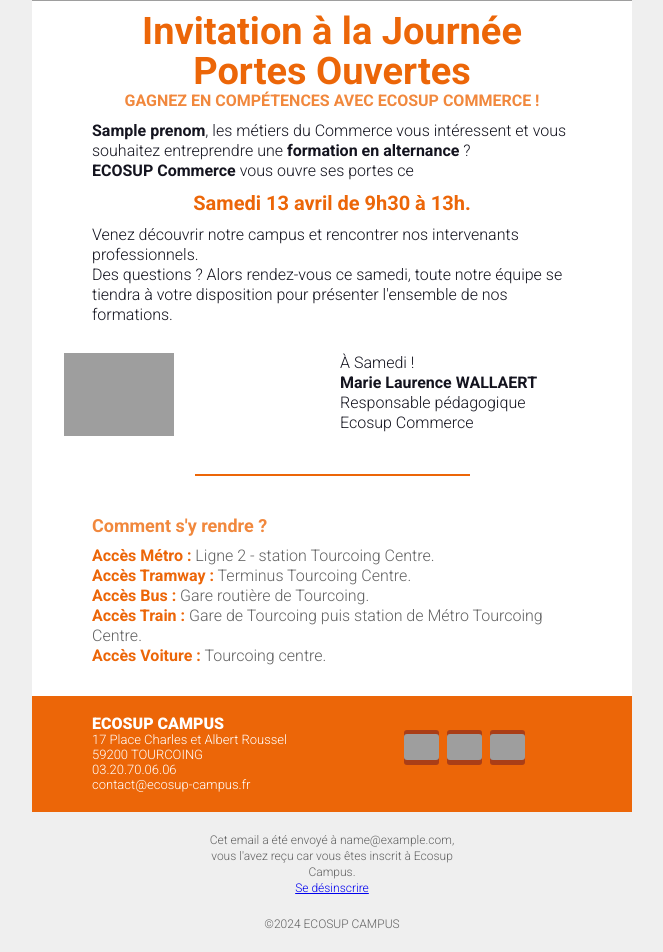
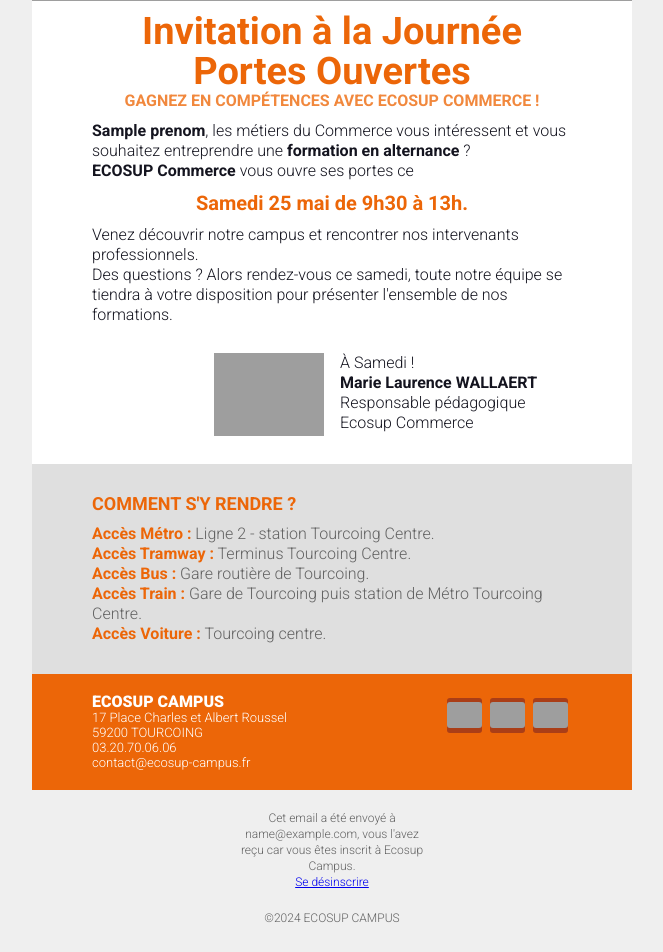
Before and after one commit to StraetenMax/commercejpo25052024, a Node project: template html/index.html in a window 1280 px wide. Shown: the part 485-1437 px from the top of the page, without its empty margins (308-971 px from the left). After the commit the page ends 1408 px from the top, so only its background shows below. Run offline with Node 20 templates, Linux system fonts and the light colour scheme; the template is opened without the code that fills it: most values are stand-ins (such as "Sample title", 1, 10 or a date in 2020); grey boxes are pictures that could not be loaded.

Commit message:
première finalisation

```diff
--- a/html/index.html
+++ b/html/index.html
@@ -46,7 +46,7 @@
 .mj-column-px-530 { width:530px !important; max-width: 530px; }
 .mj-column-per-50 { width:50% !important; max-width: 50%; }
 .mj-column-px-265 { width:265px !important; max-width: 265px; }
-.mj-column-px-300 { width:300px !important; max-width: 300px; }
+.mj-column-px-250 { width:250px !important; max-width: 250px; }
       }
     </style>
     <style media="screen and (min-width:480px)">
@@ -55,7 +55,7 @@
 .moz-text-html .mj-column-px-530 { width:530px !important; max-width: 530px; }
 .moz-text-html .mj-column-per-50 { width:50% !important; max-width: 50%; }
 .moz-text-html .mj-column-px-265 { width:265px !important; max-width: 265px; }
-.moz-text-html .mj-column-px-300 { width:300px !important; max-width: 300px; }
+.moz-text-html .mj-column-px-250 { width:250px !important; max-width: 250px; }
     </style>
 
 
@@ -72,6 +72,7 @@
 
     <style type="text/css">
 @media(max-width:480px){
+          .m-footer{
               text-align: center !important;
           }
           .m-footer1{
@@ -82,6 +83,7 @@
               width: 100% !important;
               padding-top:10px !important;
           }
+      }
     </style>
 
   </head>
@@ -123,7 +125,7 @@
                 >
 
       <div
-         style="font-family:Roboto, Arial, Helvetica,sans serif;font-size:12px;font-weight:400;line-height:16px;text-align:center;color:#626262;"
+         style="font-family:Roboto, Arial, Helvetica, sans serif;font-size:12px;font-weight:400;line-height:16px;text-align:center;color:#626262;"
       >Si vous ne parvenez pas à lire cet e-mail, cliquez <a href="{{ mirror }}">ici</a></div>
 
                 </td>
@@ -241,7 +243,7 @@
                 >
 
       <div
-         style="font-family:Roboto, Arial, Helvetica,sans serif;font-size:38px;font-weight:700;line-height:40px;text-align:center;color:#ec6608;"
+         style="font-family:Roboto, Arial, Helvetica, sans serif;font-size:38px;font-weight:700;line-height:40px;text-align:center;color:#ec6608;"
       >Invitation à la Journée Portes Ouvertes</div>
 
                 </td>
@@ -253,7 +255,7 @@
                 >
 
       <div
-         style="font-family:Roboto, Arial, Helvetica,sans serif;font-size:16px;font-weight:700;line-height:20px;text-align:center;text-transform:uppercase;color:#f1883d;"
+         style="font-family:Roboto, Arial, Helvetica, sans serif;font-size:16px;font-weight:700;line-height:20px;text-align:center;text-transform:uppercase;color:#f1883d;"
       >Gagnez en compétences avec Ecosup Commerce !</div>
 
                 </td>
@@ -303,7 +305,7 @@
                 >
 
       <div
-         style="font-family:Roboto, Arial, Helvetica,sans serif;font-size:16px;font-weight:400;line-height:20px;text-align:left;color:#14141f;"
+         style="font-family:Roboto, Arial, Helvetica, sans serif;font-size:16px;font-weight:400;line-height:20px;text-align:left;color:#14141f;"
       ><strong>{{ contact.PRENOM }}</strong>, les métiers du Commerce vous intéressent et vous souhaitez entreprendre une <strong>formation en alternance</strong> ?</div>
 
                 </td>
@@ -315,7 +317,7 @@
                 >
 
       <div
-         style="font-family:Roboto, Arial, Helvetica,sans serif;font-size:16px;font-weight:400;line-height:20px;text-align:left;color:#14141f;"
+         style="font-family:Roboto, Arial, Helvetica, sans serif;font-size:16px;font-weight:400;line-height:20px;text-align:left;color:#14141f;"
       ><strong>ECOSUP Commerce</strong> vous ouvre ses portes ce</div>
 
                 </td>
@@ -327,8 +329,8 @@
                 >
 
       <div
-         style="font-family:Roboto, Arial, Helvetica,sans serif;font-size:20px;font-weight:700;line-height:24px;text-align:center;color:#ec6608;"
-      >Samedi 13 avril de 9h30 à 13h.</div>
+         style="font-family:Roboto, Arial, Helvetica, sans serif;font-size:20px;font-weight:700;line-height:24px;text-align:center;color:#ec6608;"
+      >Samedi 25 mai de 9h30 à 13h.</div>
 
                 </td>
               </tr>
@@ -339,7 +341,7 @@
                 >
 
       <div
-         style="font-family:Roboto, Arial, Helvetica,sans serif;font-size:16px;font-weight:400;line-height:20px;text-align:left;color:#14141f;"
+         style="font-family:Roboto, Arial, Helvetica, sans serif;font-size:16px;font-weight:400;line-height:20px;text-align:left;color:#14141f;"
       >Venez découvrir notre campus et rencontrer nos intervenants professionnels.</div>
 
                 </td>
@@ -351,7 +353,7 @@
                 >
 
       <div
-         style="font-family:Roboto, Arial, Helvetica,sans serif;font-size:16px;font-weight:400;line-height:20px;text-align:left;color:#14141f;"
+         style="font-family:Roboto, Arial, Helvetica, sans serif;font-size:16px;font-weight:400;line-height:20px;text-align:left;color:#14141f;"
       >Des questions ? Alors rendez-vous ce samedi, toute notre équipe se tiendra à votre disposition pour présenter l'ensemble de nos formations.</div>
 
                 </td>
@@ -384,12 +386,12 @@
               <td
                  style="direction:ltr;font-size:0px;padding:20px 0;text-align:center;"
               >
-                <!--[if mso | IE]><table role="presentation" border="0" cellpadding="0" cellspacing="0"><tr><td class="" style="width:300px;" ><![endif]-->
+                <!--[if mso | IE]><table role="presentation" border="0" cellpadding="0" cellspacing="0"><tr><td class="" style="width:600px;" ><![endif]-->
 
       <div
-         class="mj-column-per-50 mj-outlook-group-fix" style="font-size:0;line-height:0;text-align:left;display:inline-block;width:100%;direction:ltr;"
+         class="mj-column-per-100 mj-outlook-group-fix" style="font-size:0;line-height:0;text-align:left;display:inline-block;width:100%;direction:ltr;"
       >
-        <!--[if mso | IE]><table border="0" cellpadding="0" cellspacing="0" role="presentation" ><tr><td style="vertical-align:top;width:150px;" ><![endif]-->
+        <!--[if mso | IE]><table border="0" cellpadding="0" cellspacing="0" role="presentation" ><tr><td style="vertical-align:top;width:300px;" ><![endif]-->
 
       <div
          class="mj-column-per-50 mj-outlook-group-fix" style="font-size:0px;text-align:left;direction:ltr;display:inline-block;vertical-align:top;width:50%;"
@@ -441,13 +443,10 @@
 
       </div>
 
-              <!--[if mso | IE]></td></tr></table><![endif]-->
-      </div>
-
-          <!--[if mso | IE]></td><td class="" style="vertical-align:top;width:300px;" ><![endif]-->
+              <!--[if mso | IE]></td><td style="vertical-align:top;width:300px;" ><![endif]-->
 
       <div
-         class="mj-column-per-50 mj-outlook-group-fix" style="font-size:0px;text-align:left;direction:ltr;display:inline-block;vertical-align:top;width:100%;"
+         class="mj-column-per-50 mj-outlook-group-fix" style="font-size:0px;text-align:left;direction:ltr;display:inline-block;vertical-align:top;width:50%;"
       >
 
       <table
@@ -468,7 +467,7 @@
                 >
 
       <div
-         style="font-family:Roboto, Arial, Helvetica,sans serif;font-size:16px;font-weight:400;line-height:20px;text-align:left;color:#14141f;"
+         style="font-family:Roboto, Arial, Helvetica, sans serif;font-size:16px;font-weight:400;line-height:20px;text-align:left;color:#14141f;"
       >À Samedi !</div>
 
                 </td>
@@ -480,7 +479,7 @@
                 >
 
       <div
-         style="font-family:Roboto, Arial, Helvetica,sans serif;font-size:16px;font-weight:400;line-height:20px;text-align:left;color:#14141f;"
+         style="font-family:Roboto, Arial, Helvetica, sans serif;font-size:16px;font-weight:400;line-height:20px;text-align:left;color:#14141f;"
       ><strong>Marie Laurence <span style="text-transform:uppercase">Wallaert</span></strong></div>
 
                 </td>
@@ -492,7 +491,7 @@
                 >
 
       <div
-         style="font-family:Roboto, Arial, Helvetica,sans serif;font-size:16px;font-weight:400;line-height:20px;text-align:left;color:#14141f;"
+         style="font-family:Roboto, Arial, Helvetica, sans serif;font-size:16px;font-weight:400;line-height:20px;text-align:left;color:#14141f;"
       >Responsable pédagogique</div>
 
                 </td>
@@ -504,7 +503,7 @@
                 >
 
       <div
-         style="font-family:Roboto, Arial, Helvetica,sans serif;font-size:16px;font-weight:400;line-height:20px;text-align:left;color:#14141f;"
+         style="font-family:Roboto, Arial, Helvetica, sans serif;font-size:16px;font-weight:400;line-height:20px;text-align:left;color:#14141f;"
       >Ecosup Commerce</div>
 
                 </td>
@@ -520,59 +519,7 @@
 
       </div>
 
-          <!--[if mso | IE]></td></tr></table><![endif]-->
-              </td>
-            </tr>
-          </tbody>
-        </table>
-
-      </div>
-
-
-      <!--[if mso | IE]></td></tr></table><table align="center" border="0" cellpadding="0" cellspacing="0" class="" role="presentation" style="width:600px;" width="600" bgcolor="#ffffff" ><tr><td style="line-height:0px;font-size:0px;mso-line-height-rule:exactly;"><![endif]-->
-
-
-      <div  style="background:#ffffff;background-color:#ffffff;margin:0px auto;max-width:600px;">
-
-        <table
-           align="center" border="0" cellpadding="0" cellspacing="0" role="presentation" style="background:#ffffff;background-color:#ffffff;width:100%;"
-        >
-          <tbody>
-            <tr>
-              <td
-                 style="direction:ltr;font-size:0px;padding:0;text-align:center;"
-              >
-                <!--[if mso | IE]><table role="presentation" border="0" cellpadding="0" cellspacing="0"><tr><td class="" style="vertical-align:top;width:600px;" ><![endif]-->
-
-      <div
-         class="mj-column-per-100 mj-outlook-group-fix" style="font-size:0px;text-align:left;direction:ltr;display:inline-block;vertical-align:top;width:100%;"
-      >
-
-      <table
-         border="0" cellpadding="0" cellspacing="0" role="presentation" style="vertical-align:top;" width="100%"
-      >
-        <tbody>
-
-              <tr>
-                <td
-                   align="center" style="font-size:0px;padding:10px 25px;word-break:break-word;"
-                >
-
-      <p
-         style="border-top:solid 2px #ec6608;font-size:1px;margin:0px auto;width:50%;"
-      >
-      </p>
-
-      <!--[if mso | IE]><table align="center" border="0" cellpadding="0" cellspacing="0" style="border-top:solid 2px #ec6608;font-size:1px;margin:0px auto;width:275px;" role="presentation" width="275px" ><tr><td style="height:0;line-height:0;"> &nbsp;
-</td></tr></table><![endif]-->
-
-
-                </td>
-              </tr>
-
-        </tbody>
-      </table>
-
+              <!--[if mso | IE]></td></tr></table><![endif]-->
       </div>
 
           <!--[if mso | IE]></td></tr></table><![endif]-->
@@ -584,13 +531,13 @@
       </div>
 
 
-      <!--[if mso | IE]></td></tr></table><table align="center" border="0" cellpadding="0" cellspacing="0" class="" role="presentation" style="width:600px;" width="600" bgcolor="#ffffff" ><tr><td style="line-height:0px;font-size:0px;mso-line-height-rule:exactly;"><![endif]-->
+      <!--[if mso | IE]></td></tr></table><table align="center" border="0" cellpadding="0" cellspacing="0" class="" role="presentation" style="width:600px;" width="600" bgcolor="#dfdfdf" ><tr><td style="line-height:0px;font-size:0px;mso-line-height-rule:exactly;"><![endif]-->
 
 
-      <div  style="background:#ffffff;background-color:#ffffff;margin:0px auto;max-width:600px;">
+      <div  style="background:#dfdfdf;background-color:#dfdfdf;margin:0px auto;max-width:600px;">
 
         <table
-           align="center" border="0" cellpadding="0" cellspacing="0" role="presentation" style="background:#ffffff;background-color:#ffffff;width:100%;"
+           align="center" border="0" cellpadding="0" cellspacing="0" role="presentation" style="background:#dfdfdf;background-color:#dfdfdf;width:100%;"
         >
           <tbody>
             <tr>
@@ -614,7 +561,7 @@
                 >
 
       <div
-         style="font-family:Roboto, Arial, Helvetica,sans serif;font-size:18px;font-weight:700;line-height:20px;text-align:left;color:#f1883d;"
+         style="font-family:Roboto, Arial, Helvetica, sans serif;font-size:18px;font-weight:700;line-height:20px;text-align:left;text-transform:uppercase;color:#ec6608;"
       >Comment s'y rendre ?</div>
 
                 </td>
@@ -626,7 +573,7 @@
                 >
 
       <div
-         style="font-family:Roboto, Arial, Helvetica,sans serif;font-size:16px;font-weight:400;line-height:20px;text-align:left;color:#626262;"
+         style="font-family:Roboto, Arial, Helvetica, sans serif;font-size:16px;font-weight:400;line-height:20px;text-align:left;color:#626262;"
       ><b style="color:#ec6608">Accès Métro :</b> Ligne 2 - station Tourcoing Centre.</div>
 
                 </td>
@@ -638,7 +585,7 @@
                 >
 
       <div
-         style="font-family:Roboto, Arial, Helvetica,sans serif;font-size:16px;font-weight:400;line-height:20px;text-align:left;color:#626262;"
+         style="font-family:Roboto, Arial, Helvetica, sans serif;font-size:16px;font-weight:400;line-height:20px;text-align:left;color:#626262;"
       ><b style="color:#ec6608">Accès Tramway :</b> Terminus Tourcoing Centre.</div>
 
                 </td>
@@ -650,7 +597,7 @@
                 >
 
       <div
-         style="font-family:Roboto, Arial, Helvetica,sans serif;font-size:16px;font-weight:400;line-height:20px;text-align:left;color:#626262;"
+         style="font-family:Roboto, Arial, Helvetica, sans serif;font-size:16px;font-weight:400;line-height:20px;text-align:left;color:#626262;"
       ><b style="color:#ec6608">Accès Bus :</b> Gare routière de Tourcoing.</div>
 
                 </td>
@@ -662,7 +609,7 @@
                 >
 
       <div
-         style="font-family:Roboto, Arial, Helvetica,sans serif;font-size:16px;font-weight:400;line-height:20px;text-align:left;color:#626262;"
+         style="font-family:Roboto, Arial, Helvetica, sans serif;font-size:16px;font-weight:400;line-height:20px;text-align:left;color:#626262;"
       ><b style="color:#ec6608">Accès Train :</b> Gare de Tourcoing puis station de Métro Tourcoing Centre.</div>
 
                 </td>
@@ -670,24 +617,12 @@
 
               <tr>
                 <td
-                   align="left" style="font-size:0px;padding:10px 25px;padding-top:0;padding-bottom:0;word-break:break-word;"
+                   align="left" style="font-size:0px;padding:10px 25px;padding-top:0;padding-bottom:10px;word-break:break-word;"
                 >
 
       <div
-         style="font-family:Roboto, Arial, Helvetica,sans serif;font-size:16px;font-weight:400;line-height:20px;text-align:left;color:#626262;"
+         style="font-family:Roboto, Arial, Helvetica, sans serif;font-size:16px;font-weight:400;line-height:20px;text-align:left;color:#626262;"
       ><b style="color:#ec6608">Accès Voiture :</b> Tourcoing centre.</div>
-
-                </td>
-              </tr>
-
-              <tr>
-                <td
-                   style="font-size:0px;word-break:break-word;"
-                >
-
-      <div
-         style="height:10px;line-height:10px;"
-      >&#8202;</div>
 
                 </td>
               </tr>
@@ -736,7 +671,7 @@
                 >
 
       <div
-         style="font-family:Roboto, Arial, Helvetica,sans serif;font-size:16px;font-weight:900;line-height:1;text-align:left;color:#FFFFFF;"
+         style="font-family:Roboto, Arial, Helvetica, sans serif;font-size:16px;font-weight:900;line-height:1;text-align:left;color:#FFFFFF;"
       ><div class="m-footer">ECOSUP CAMPUS</div></div>
 
                 </td>
@@ -748,7 +683,7 @@
                 >
 
       <div
-         style="font-family:Roboto, Arial, Helvetica,sans serif;font-size:13px;font-weight:400;line-height:15px;text-align:left;color:#FFFFFF;"
+         style="font-family:Roboto, Arial, Helvetica, sans serif;font-size:13px;font-weight:400;line-height:15px;text-align:left;color:#FFFFFF;"
       ><div class="m-footer">17 Place Charles et Albert Roussel</div></div>
 
                 </td>
@@ -760,7 +695,7 @@
                 >
 
       <div
-         style="font-family:Roboto, Arial, Helvetica,sans serif;font-size:13px;font-weight:400;line-height:15px;text-align:left;color:#FFFFFF;"
+         style="font-family:Roboto, Arial, Helvetica, sans serif;font-size:13px;font-weight:400;line-height:15px;text-align:left;color:#FFFFFF;"
       ><div class="m-footer">59200 TOURCOING</div></div>
 
                 </td>
@@ -772,7 +707,7 @@
                 >
 
       <div
-         style="font-family:Roboto, Arial, Helvetica,sans serif;font-size:13px;font-weight:400;line-height:15px;text-align:left;color:#FFFFFF;"
+         style="font-family:Roboto, Arial, Helvetica, sans serif;font-size:13px;font-weight:400;line-height:15px;text-align:left;color:#FFFFFF;"
       ><div class="m-footer">03.20.70.06.06</div></div>
 
                 </td>
@@ -784,7 +719,7 @@
                 >
 
       <div
-         style="font-family:Roboto, Arial, Helvetica,sans serif;font-size:13px;font-weight:400;line-height:15px;text-align:left;color:#FFFFFF;"
+         style="font-family:Roboto, Arial, Helvetica, sans serif;font-size:13px;font-weight:400;line-height:15px;text-align:left;color:#FFFFFF;"
       ><div class="m-footer">contact@ecosup-campus.fr</div></div>
 
                 </td>
@@ -938,10 +873,10 @@
               <td
                  style="direction:ltr;font-size:0px;padding:20px 0;text-align:center;"
               >
-                <!--[if mso | IE]><table role="presentation" border="0" cellpadding="0" cellspacing="0"><tr><td class="" style="vertical-align:top;width:300px;" ><![endif]-->
+                <!--[if mso | IE]><table role="presentation" border="0" cellpadding="0" cellspacing="0"><tr><td class="" style="vertical-align:top;width:250px;" ><![endif]-->
 
       <div
-         class="mj-column-px-300 mj-outlook-group-fix" style="font-size:0px;text-align:left;direction:ltr;display:inline-block;vertical-align:top;width:100%;"
+         class="mj-column-px-250 mj-outlook-group-fix" style="font-size:0px;text-align:left;direction:ltr;display:inline-block;vertical-align:top;width:100%;"
       >
 
       <table
@@ -951,35 +886,23 @@
 
               <tr>
                 <td
-                   align="center" style="font-size:0px;padding:0 25px;word-break:break-word;"
+                   align="center" style="font-size:0px;padding:0 30px;word-break:break-word;"
                 >
 
       <div
-         style="font-family:Roboto, Arial, Helvetica,sans serif;font-size:12px;font-weight:400;line-height:16px;text-align:center;color:#626262;"
-      >Cet email a été envoyé à {{contact.EMAIL}},</div>
+         style="font-family:Roboto, Arial, Helvetica, sans serif;font-size:12px;font-weight:400;line-height:16px;text-align:center;color:#626262;"
+      >Cet email a été envoyé à {{contact.EMAIL}}, vous l'avez reçu car vous êtes inscrit à Ecosup Campus.</div>
 
                 </td>
               </tr>
 
               <tr>
                 <td
-                   align="center" style="font-size:0px;padding:0 25px;word-break:break-word;"
+                   align="center" style="font-size:0px;padding:0 30px;word-break:break-word;"
                 >
 
       <div
-         style="font-family:Roboto, Arial, Helvetica,sans serif;font-size:12px;font-weight:400;line-height:16px;text-align:center;color:#626262;"
-      >vous l'avez reçu car vous êtes inscrit à Ecosup Campus.</div>
-
-                </td>
-              </tr>
-
-              <tr>
-                <td
-                   align="center" style="font-size:0px;padding:0 25px;word-break:break-word;"
-                >
-
-      <div
-         style="font-family:Roboto, Arial, Helvetica,sans serif;font-size:12px;font-weight:400;line-height:16px;text-align:center;color:#626262;"
+         style="font-family:Roboto, Arial, Helvetica, sans serif;font-size:12px;font-weight:400;line-height:16px;text-align:center;color:#626262;"
       ><a href="{{ unsubscribe }}">Se désinscrire</a></div>
 
                 </td>
@@ -1003,7 +926,7 @@
                 >
 
       <div
-         style="font-family:Roboto, Arial, Helvetica,sans serif;font-size:12px;font-weight:400;line-height:16px;text-align:center;color:#626262;"
+         style="font-family:Roboto, Arial, Helvetica, sans serif;font-size:12px;font-weight:400;line-height:16px;text-align:center;color:#626262;"
       >©2024 ECOSUP CAMPUS</div>
 
                 </td>
--- /dev/null
+++ b/pug/includes/_diviser.pug
@@ -0,0 +1,4 @@
+//- diviser
+mj-section(background-color='#ffffff' padding='0')
+    mj-column
+        mj-divider(width='50%' border-width='2px' border-style='solid' border-color='#ec6608')/
```
Also changed, not shown: pug/includes/_legis.pug (added, +7 -0 lines), pug/index.pug (+10 -22 lines), pug/templates/_layout.pug (+8 -2 lines), 1 other file.
